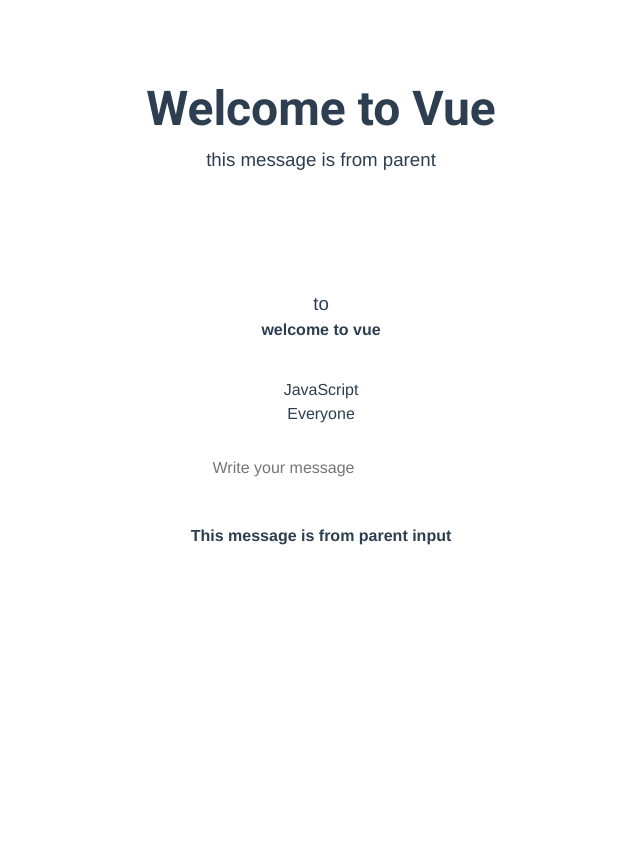
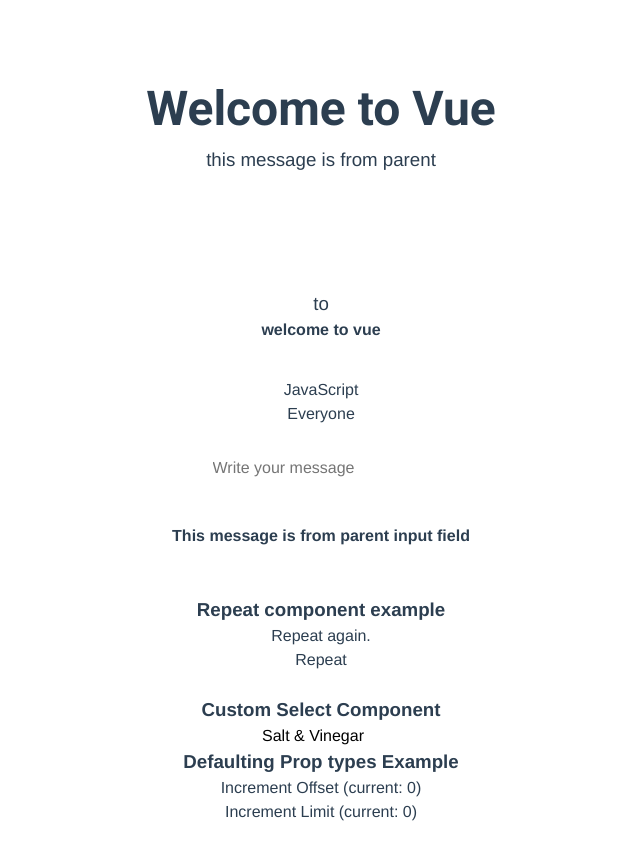
Before and after one commit to hritikchokker/pwa-vuejs-example-app, a Vue app: page /component-example in a window 1280 px wide. Shown: the whole page, without its empty margins (319-959 px from the left). Built offline with nearby package versions, Linux system fonts and the light colour scheme.

Commit message:
new component added

```diff
--- /dev/null
+++ b/src/components/CustomSelect.vue
@@ -0,0 +1,35 @@
+<template>
+  <div>
+    <select>
+      <option
+        :selected="selected === o.value"
+        v-for="o in options"
+        :key="o.value"
+      >
+        {{ o.label }}
+      </option>
+    </select>
+  </div>
+</template>
+
+<script lang="ts">
+import Vue from "vue";
+export default {
+  name: "CustomSelect",
+  props: {
+    selected: {
+      type: String,
+      required: true,
+    },
+    options: {
+      type: Array,
+      validator(options: any) {
+        return options.every((o: any) => Boolean(o.value && o.label));
+      },
+    },
+  },
+};
+</script>
+
+<style>
+</style>
--- a/src/components/InputMessage.vue
+++ b/src/components/InputMessage.vue
@@ -1,6 +1,6 @@
 <template>
   <div>
-    <strong>This message is from parent input</strong>
+    <strong>This message is from parent input field</strong>
     <h2>
       {{ inputValue }}
     </h2>
--- /dev/null
+++ b/src/components/PaginateList.vue
@@ -0,0 +1,35 @@
+<template>
+  <ul>
+    <li v-for="el in currentWindow" :key="el.id">
+      {{ el.content }}
+    </li>
+  </ul>
+</template>
+
+<script>
+import Vue from "vue";
+export default Vue.extend({
+  name: "PaginationList",
+  props: {
+    items: {
+      type: Array,
+    },
+    limit: {
+      type: Number,
+      default: 25,
+    },
+    offset: {
+      type: Number,
+      default: 0,
+    },
+  },
+  computed: {
+    currentWindow() {
+      return this.items.slice(this.offset, this.limit);
+    },
+  },
+});
+</script>
+
+<style>
+</style>
--- /dev/null
+++ b/src/components/Repeat.vue
@@ -0,0 +1,30 @@
+<template>
+  <div>
+    <span v-for="r in repetitions" :key="r">
+      {{ content }}
+    </span>
+  </div>
+</template>
+
+<script lang="ts">
+import Vue from "vue";
+export default Vue.extend({
+  name: "Repeat",
+  props: {
+    times: {
+      type: Number,
+    },
+    content: {
+      type: [String, Number],
+    },
+    todoListPromise: {
+      type: Promise,
+    },
+  },
+  computed: {
+    repetitions() {
+      return Array.from({ length: this.times });
+    },
+  },
+});
+</script>
--- a/src/views/ComponentExample.vue
+++ b/src/views/ComponentExample.vue
@@ -15,7 +15,21 @@
       <br />
       <br />
       <InputMessage :inputValue="inputValue" />
+      <br />
+      <br />
+      <h3>Repeat component example</h3>
+      <Repeat :times="count" content="Repeat again." />
+      <button @click="increment()">Repeat</button>
+      <br />
+      <br />
+      <h3>Custom Select Component</h3>
+      <CustomSelect :selected="selected" :options="options" />
     </div>
+
+    <h3>Defaulting Prop types Example</h3>
+    <PaginatedList :items="snacks" :offset="offset" :limit="limit" />
+    <button @click="offset++">Increment Offset (current: {{ offset }})</button>
+    <button @click="limit++">Increment Limit (current: {{ limit }})</button>
   </div>
 </template>
 
@@ -24,20 +38,61 @@
 import Hello from "../components/Hello.vue";
 import Greeting from "../components/Greeting.vue";
 import InputMessage from "../components/InputMessage.vue";
+import Repeat from "../components/Repeat.vue";
+import CustomSelect from "../components/CustomSelect.vue";
+import PaginateList from "../components/PaginateList.vue";
 export default Vue.extend({
   name: "ComponentExample",
   data: () => ({
     inputValue: "",
     appWho: "",
+    count: 1,
+    selected: "salt-vinegar",
+    options: [
+      {
+        value: "ready-salted",
+        label: "Ready Salted",
+      },
+      {
+        value: "cheese-onion",
+        label: "Cheese & Onion",
+      },
+      {
+        value: "salt-vinegar",
+        label: "Salt & Vinegar",
+      },
+    ],
+    offset: 0,
+    limit: 0,
+    snacks: [
+      {
+        id: "ready-salted",
+        content: "Ready Salted",
+      },
+      {
+        id: "cheese-onion",
+        content: "Cheese & Onion",
+      },
+      {
+        id: "salt-vinegar",
+        content: "Salt & Vinegar",
+      },
+    ],
   }),
   components: {
     Hello,
     Message: Greeting,
     InputMessage,
+    CustomSelect,
+    Repeat,
+    PaginatedList: PaginateList,
   },
   methods: {
     setWho(newWho) {
       this.appWho = newWho;
+    },
+    increment() {
+      this.count += 1;
     },
   },
 });
```
